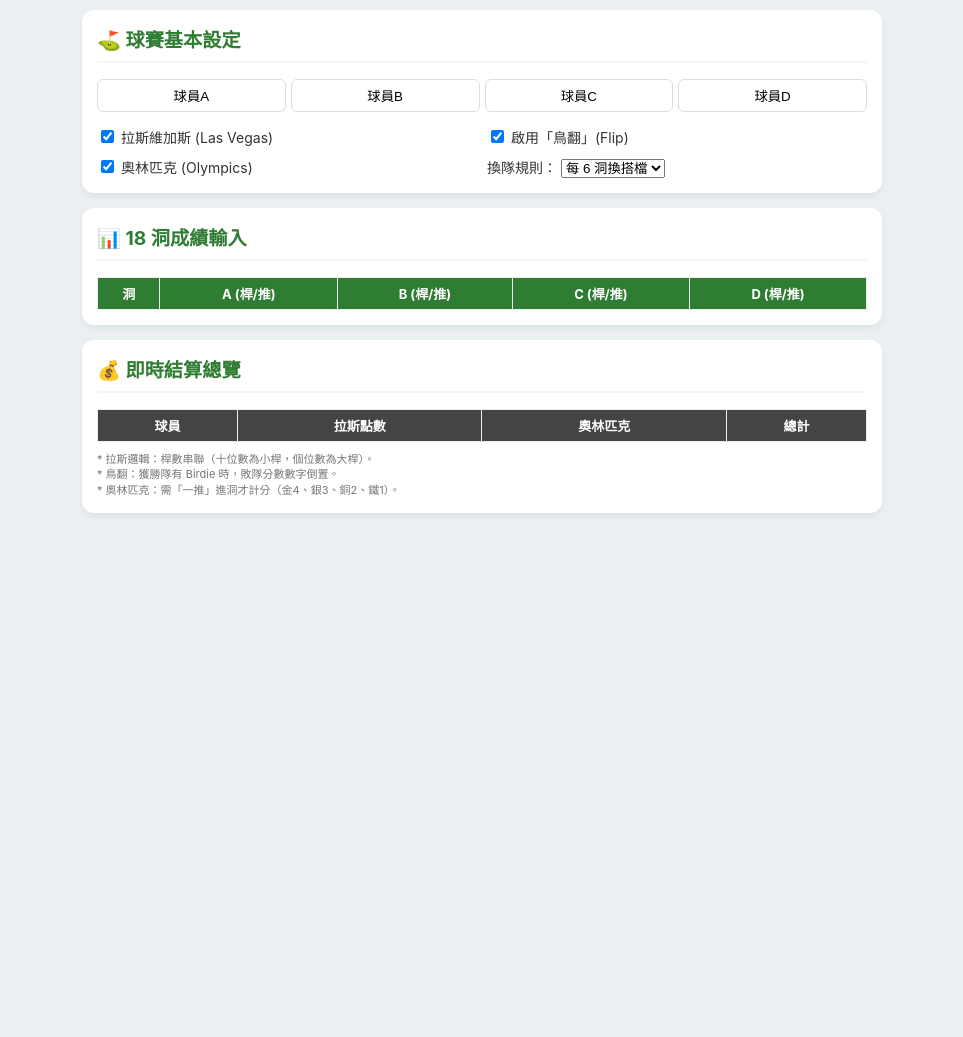
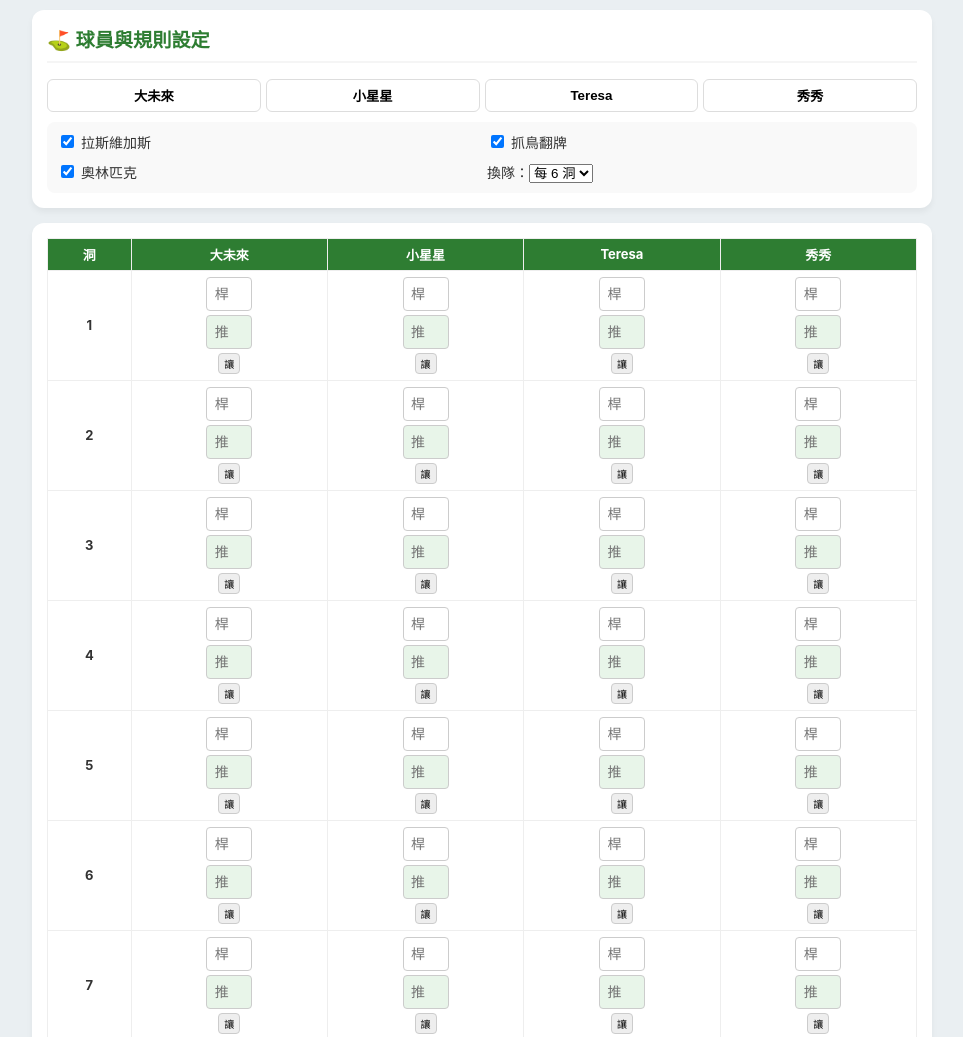
Before and after one commit to DavidLai0216/golf_gamble_chart, a plain HTML site: page index.html in a window 1280 px wide. Shown: the top 1037 px of the page, without its empty margins (158-1121 px from the left). Before the commit the page ends 800 px from the top, so only its background shows below. Drawn offline with Linux system fonts and the light colour scheme.

Commit message:
Update index.html

```diff
--- a/index.html
+++ b/index.html
@@ -3,107 +3,138 @@
 <head>
     <meta charset="UTF-8">
     <meta name="viewport" content="width=device-width, initial-scale=1.0, maximum-scale=1.0, user-scalable=no">
-    <title>台灣高球博弈成績卡 - 達人版</title>
+    <title>⛳ 台灣高球博弈成績卡 - 完整結算版</title>
     <style>
         :root { --primary: #2e7d32; --secondary: #f5f5f5; --accent: #ff9800; --text: #333; }
         body { font-family: -apple-system, "Segoe UI", sans-serif; background: #eaeff2; color: var(--text); margin: 0; padding: 10px; }
-        .container { max-width: 800px; margin: auto; }
+        .container { max-width: 900px; margin: auto; }
         .card { background: white; border-radius: 12px; padding: 15px; margin-bottom: 15px; box-shadow: 0 4px 6px rgba(0,0,0,0.05); }
         h2 { margin-top: 0; color: var(--primary); font-size: 1.2rem; border-bottom: 2px solid var(--secondary); padding-bottom: 8px; }
-
-        /* 設定區 */
-        .config-section { display: grid; grid-template-columns: 1fr 1fr; gap: 10px; font-size: 14px; }
-        .player-inputs { display: grid; grid-template-columns: repeat(4, 1fr); gap: 5px; margin-bottom: 15px; }
-        .player-inputs input { width: 100%; padding: 8px; border: 1px solid #ddd; border-radius: 6px; box-sizing: border-box; text-align: center; }
-
-        /* 表格區 */
+        .config-section { display: grid; grid-template-columns: 1fr 1fr; gap: 10px; font-size: 14px; background: #f9f9f9; padding: 10px; border-radius: 8px; }
+        .player-inputs { display: grid; grid-template-columns: repeat(4, 1fr); gap: 5px; margin-bottom: 10px; }
+        .player-inputs input { width: 100%; padding: 8px; border: 1px solid #ddd; border-radius: 6px; box-sizing: border-box; text-align: center; font-weight: bold; }
         .table-wrapper { overflow-x: auto; -webkit-overflow-scrolling: touch; }
-        table { width: 100%; border-collapse: collapse; min-width: 450px; background: white; }
+        table { width: 100%; border-collapse: collapse; min-width: 500px; }
         th, td { border: 1px solid #eee; padding: 6px 4px; text-align: center; font-size: 13px; }
-        th { background: var(--primary); color: white; position: sticky; top: 0; }
+        th { background: var(--primary); color: white; }
         .score-box { display: flex; flex-direction: column; gap: 4px; align-items: center; }
-        input[type="number"] { width: 35px; height: 28px; border: 1px solid #ccc; border-radius: 4px; text-align: center; font-size: 14px; }
-        .putt-in { background-color: #e8f5e9; } /* 推桿格淺綠色 */
-
-        /* 讓桿按鈕 */
+        input[type="number"] { width: 40px; height: 30px; border: 1px solid #ccc; border-radius: 4px; text-align: center; font-size: 14px; }
+        .putt-in { background-color: #e8f5e9; }
         .hdcp-btn { font-size: 10px; background: #eee; border: 1px solid #ccc; border-radius: 4px; padding: 2px 5px; cursor: pointer; }
         .hdcp-btn.active { background: var(--accent); color: white; border-color: var(--accent); }
-
-        /* 結算區 */
         .summary-table th { background: #444; }
         .win { color: #d32f2f; font-weight: bold; }
         .lose { color: #1976d2; font-weight: bold; }
-
-        .footer-note { font-size: 11px; color: #777; margin-top: 10px; line-height: 1.4; }
     </style>
 </head>
 <body>
 
 <div class="container">
     <div class="card">
-        <h2>⛳ 球賽基本設定</h2>
+        <h2>⛳ 球員與規則設定</h2>
         <div class="player-inputs">
-            <input type="text" id="p1_n" value="球員A" onchange="updateUI()">
-            <input type="text" id="p2_n" value="球員B" onchange="updateUI()">
-            <input type="text" id="p3_n" value="球員C" onchange="updateUI()">
-            <input type="text" id="p4_n" value="球員D" onchange="updateUI()">
+            <input type="text" id="p1_n" value="大未來" oninput="updateNames()">
+            <input type="text" id="p2_n" value="小星星" oninput="updateNames()">
+            <input type="text" id="p3_n" value="Teresa" oninput="updateNames()">
+            <input type="text" id="p4_n" value="秀秀" oninput="updateNames()">
         </div>
         <div class="config-section">
-            <div><label><input type="checkbox" id="cfg_vegas" checked onchange="calculate()"> 拉斯維加斯 (Las Vegas)</label></div>
-            <div><label><input type="checkbox" id="cfg_flip" checked onchange="calculate()"> 啟用「鳥翻」(Flip)</label></div>
-            <div><label><input type="checkbox" id="cfg_oly" checked onchange="calculate()"> 奧林匹克 (Olympics)</label></div>
-            <div>
-                換隊規則：
-                <select id="cfg_pair" onchange="calculate()">
-                    <option value="6">每 6 洞換搭檔</option>
-                    <option value="9">每 9 洞換搭檔</option>
-                    <option value="18">固定搭檔</option>
-                </select>
-            </div>
+            <div><label><input type="checkbox" id="cfg_vegas" checked onchange="calculate()"> 拉斯維加斯</label></div>
+            <div><label><input type="checkbox" id="cfg_flip" checked onchange="calculate()"> 抓鳥翻牌</label></div>
+            <div><label><input type="checkbox" id="cfg_oly" checked onchange="calculate()"> 奧林匹克</label></div>
+            <div>換隊：<select id="cfg_pair" onchange="calculate()"><option value="6">每 6 洞</option><option value="9">每 9 洞</option><option value="18">固定</option></select></div>
         </div>
     </div>
 
     <div class="card">
-        <h2>📊 18 洞成績輸入</h2>
         <div class="table-wrapper">
             <table>
-                <thead>
-                    <tr id="table_head_names">
-                        <th>洞</th>
-                        <th>A (桿/推)</th>
-                        <th>B (桿/推)</th>
-                        <th>C (桿/推)</th>
-                        <th>D (桿/推)</th>
-                    </tr>
-                </thead>
-                <tbody id="score_body">
-                    </tbody>
+                <thead><tr id="table_head"><th>洞</th><th>大未來</th><th>小星星</th><th>Teresa</th><th>秀秀</th></tr></thead>
+                <tbody id="score_body"></tbody>
             </table>
         </div>
     </div>
 
     <div class="card">
-        <h2>💰 即時結算總覽</h2>
-        <table class="summary-table">
-            <thead>
-                <tr>
-                    <th>球員</th>
-                    <th>拉斯點數</th>
-                    <th>奧林匹克</th>
-                    <th>總計</th>
-                </tr>
-            </thead>
-            <tbody id="summary_body">
-                </tbody>
+        <h2>💰 即時輸贏點數</h2>
+        <table>
+            <thead><tr><th>球員</th><th>拉斯點數</th><th>奧林匹克</th><th>總結計</th></tr></thead>
+            <tbody id="summary_body"></tbody>
         </table>
-        <div class="footer-note">
-            * 拉斯邏輯：桿數串聯（十位數為小桿，個位數為大桿）。<br>
-            * 鳥翻：獲勝隊有 Birdie 時，敗隊分數數字倒置。<br>
-            * 奧林匹克：需「一推」進洞才計分（金4、銀3、銅2、鐵1）。
-        </div>
     </div>
 </div>
 
 <script>
-    // 初始化 18 洞
-    const scoreBody = document.
+    const scoreBody = document.getElementById('score_body');
+    // 生成 18 洞
+    for (let h = 1; h <= 18; h++) {
+        const tr = document.createElement('tr');
+        let html = `<td><b>${h}</b></td>`;
+        for (let p = 0; p < 4; p++) {
+            html += `<td><div class="score-box">
+                <input type="number" class="s-in" data-h="${h}" data-p="${p}" placeholder="桿" oninput="calculate()">
+                <input type="number" class="p-in putt-in" data-h="${h}" data-p="${p}" placeholder="推" oninput="calculate()">
+                <button class="hdcp-btn" onclick="this.classList.toggle('active'); calculate();">讓</button>
+            </div></td>`;
+        }
+        tr.innerHTML = html;
+        scoreBody.appendChild(tr);
+    }
+
+    function updateNames() {
+        const names = [document.getElementById('p1_n').value, document.getElementById('p2_n').value, document.getElementById('p3_n').value, document.getElementById('p4_n').value];
+        const head = document.getElementById('table_head');
+        head.innerHTML = `<th>洞</th>` + names.map(n => `<th>${n}</th>`).join('');
+        calculate();
+    }
+
+    function calculate() {
+        const pairRule = parseInt(document.getElementById('cfg_pair').value);
+        const useVegas = document.getElementById('cfg_vegas').checked;
+        const useFlip = document.getElementById('cfg_flip').checked;
+        const useOly = document.getElementById('cfg_oly').checked;
+        let results = [0, 1, 2, 3].map(() => ({ vegas: 0, oly: 0 }));
+
+        for (let h = 1; h <= 18; h++) {
+            let scores = [], putts = [], valid = true;
+            for (let p = 0; p < 4; p++) {
+                let s = document.querySelector(`.s-in[data-h="${h}"][data-p="${p}"]`).value;
+                let pt = document.querySelector(`.p-in[data-h="${h}"][data-p="${p}"]`).value;
+                let isHdcp = document.querySelector(`.s-in[data-h="${h}"][data-p="${p}"]`).parentElement.querySelector('.hdcp-btn').classList.contains('active');
+                if (s === "") { valid = false; break; }
+                scores.push(parseInt(s) - (isHdcp ? 1 : 0));
+                putts.push(pt !== "" ? parseInt(pt) : 99);
+            }
+            if (!valid) continue;
+
+            // 拉斯邏輯 [cite: 3, 4, 5]
+            if (useVegas) {
+                let p = (h <= pairRule) ? [0,1,2,3] : (h <= pairRule*2 ? [0,2,1,3] : [0,3,1,2]);
+                let vA = Math.min(scores[p[0]], scores[p[1]])*10 + Math.max(scores[p[0]], scores[p[1]]);
+                let vB = Math.min(scores[p[2]], scores[p[3]])*10 + Math.max(scores[p[2]], scores[p[3]]);
+                if (useFlip) { // 鳥翻 [cite: 30]
+                    if (vA < vB && [scores[p[0]], scores[p[1]]].some(s => s <= 3)) vB = (vB%10)*10 + Math.floor(vB/10);
+                    else if (vB < vA && [scores[p[2]], scores[p[3]]].some(s => s <= 3)) vA = (vA%10)*10 + Math.floor(vA/10);
+                }
+                let diff = vB - vA;
+                results[p[0]].vegas += diff; results[p[1]].vegas += diff;
+                results[p[2]].vegas -= diff; results[p[3]].vegas -= diff;
+            }
+
+            // 奧林匹克 [cite: 6, 31, 32]
+            if (useOly) {
+                const pts = [4, 3, 2, 1];
+                putts.forEach((pt, i) => { if(pt === 1) results[i].oly += pts[i]; });
+            }
+        }
+
+        const names = [document.getElementById('p1_n').value, document.getElementById('p2_n').value, document.getElementById('p3_n').value, document.getElementById('p4_n').value];
+        document.getElementById('summary_body').innerHTML = names.map((n, i) => {
+            let total = results[i].vegas + results[i].oly;
+            return `<tr><td>${n}</td><td class="${results[i].vegas>=0?'win':'lose'}">${results[i].vegas}</td><td>${results[i].oly}</td><td class="${total>=0?'win':'lose'}">${total}</td></tr>`;
+        }).join('');
+    }
+    updateNames();
+</script>
+</body>
+</html>
```
